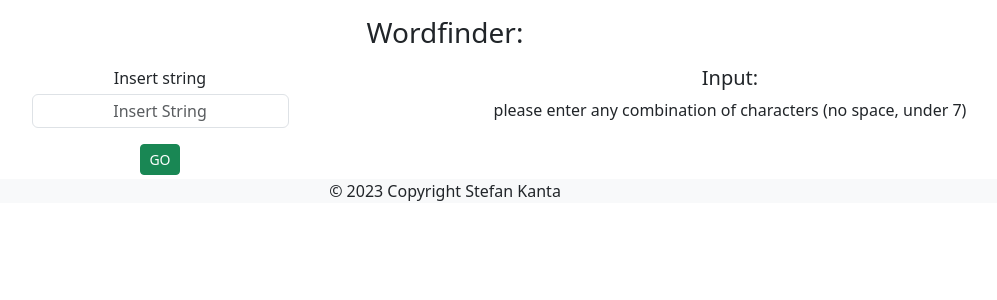
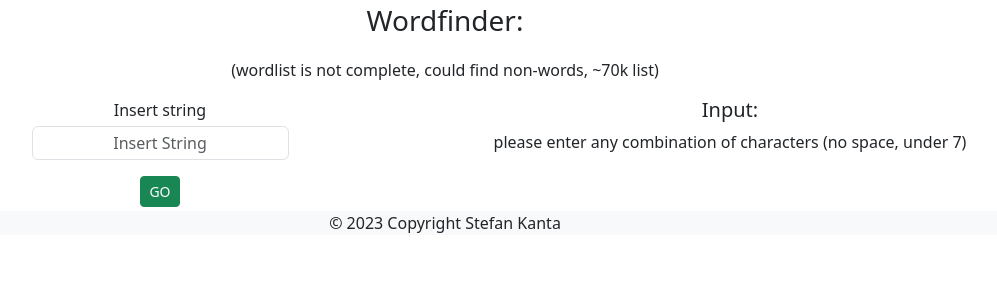
Before and after one commit to darKneXus23/TestProject, a PHP site: page / in a window 1280 px wide. Shown: the part 56-356 px from the top of the page, without its empty margins (195-1192 px from the left). Run offline with PHP 8.4, Linux system fonts and the light colour scheme; some libraries are stand-ins or nearby versions.

```diff
--- a/index.php
+++ b/index.php
@@ -99,7 +99,8 @@ function AllPermutations($inArray, $inProcessedArray = array())
 <body>
     <?= $navbar ?>
     <div class="d-flex flex-column align-items-center">
-        <h3 class="my-3">Wordfinder:</h1>
+        <h3 class="my-1">Wordfinder:</h1>
+        <div class="my-3">(wordlist is not complete, could find non-words, ~70k list)</div>
         <div class="container">
             <div class="row row-cols-1 row-cols-md-2">
                 <div class='col d-flex flex-column align-items-center'>
```
